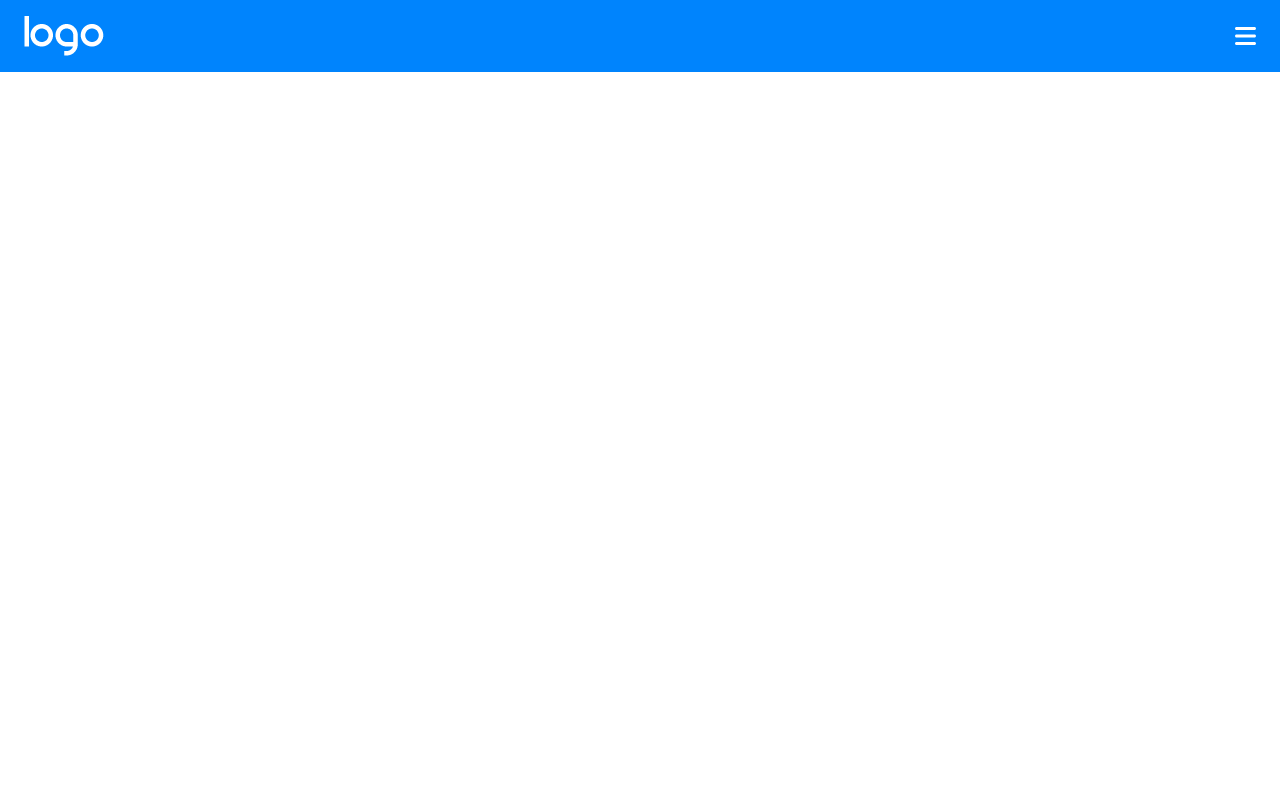
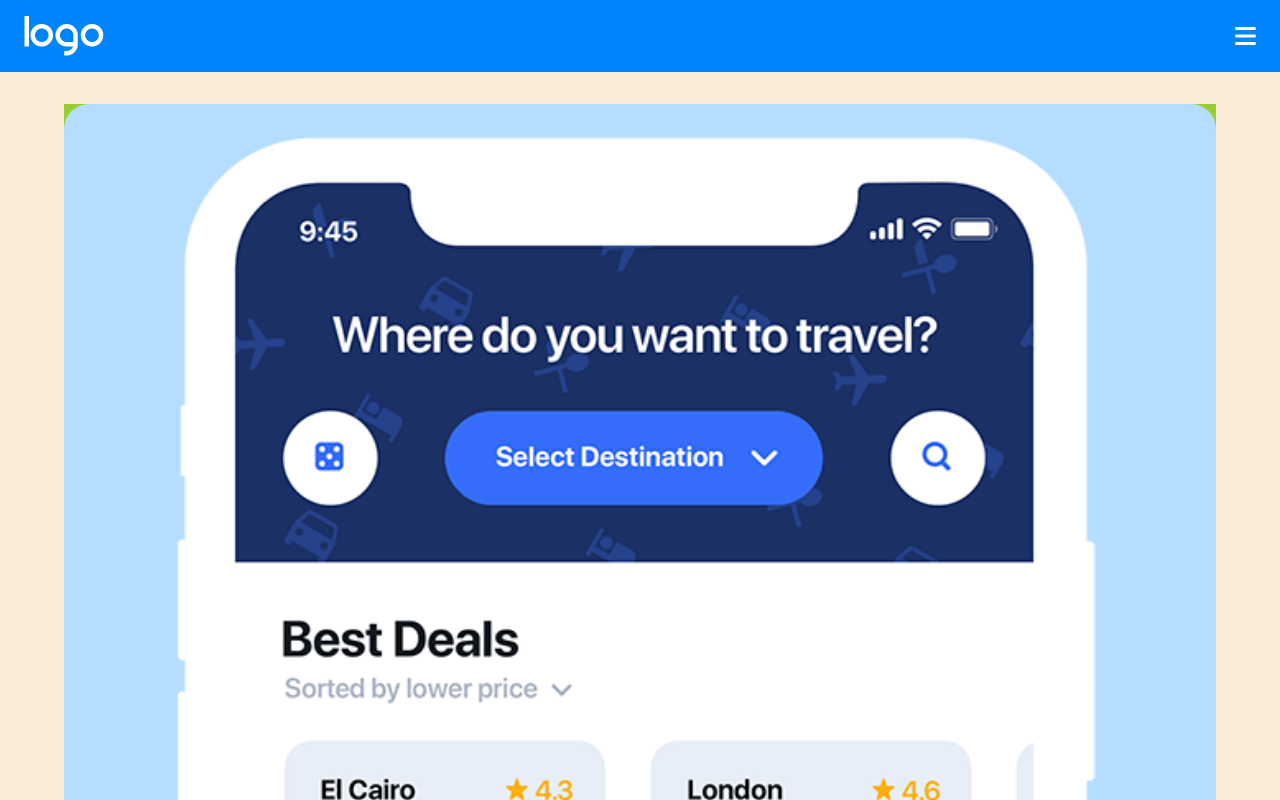
Before and after one commit to RiccardoCarluccio/htmlcss-responsive-layout, a plain HTML site: page index.html in a window 1280 px wide. Shown: the top 800 px of the page. Drawn offline with Linux system fonts and the light colour scheme.

Commit message:
hero section v1.0

```diff
--- a/CSS/style.css
+++ b/CSS/style.css
@@ -1,3 +1,7 @@
+:root {
+  --gap-standard: 1rem;
+}
+
 * {
   box-sizing: border-box;
   margin: 0;
@@ -20,3 +24,31 @@ nav {
 nav svg {
   fill: white;
 }
+
+.hero-section {
+  background-color: antiquewhite;   /* placeholder */
+  width: 100%;
+  padding: 2rem 0;
+}
+
+.hero-container {
+  background-color: aquamarine;   /* placeholder */
+  width: 90%;
+  margin: auto;
+}
+
+.row {
+  background-color: yellowgreen;    /* placeholder */
+  height: calc(100% / 2 - var(--gap-standard));
+}
+
+.col-xl {
+  background-color: rgba(181, 221, 255, 255);
+  border-radius: 25px;
+}
+
+.col img {
+  width: 100%;
+  height: 100%;
+  object-fit: contain;
+}
--- a/index.html
+++ b/index.html
@@ -14,17 +14,19 @@
   <header>
     <nav>
       <img src="img/logo.png" alt="Logo">
-      <svg xmlns="http://www.w3.org/2000/svg" height="1.5rem" viewBox="0 0 448 512">
-        <path
-          d="M0 96C0 78.3 14.3 64 32 64H416c17.7 0 32 14.3 32 32s-14.3 32-32 32H32C14.3 128 0 113.7 0 96zM0 256c0-17.7 14.3-32 32-32H416c17.7 0 32 14.3 32 32s-14.3 32-32 32H32c-17.7 0-32-14.3-32-32zM448 416c0 17.7-14.3 32-32 32H32c-17.7 0-32-14.3-32-32s14.3-32 32-32H416c17.7 0 32 14.3 32 32z" />
-      </svg>
+      <svg xmlns="http://www.w3.org/2000/svg" height="1.5rem" viewBox="0 0 448 512"><path d="M0 96C0 78.3 14.3 64 32 64H416c17.7 0 32 14.3 32 32s-14.3 32-32 32H32C14.3 128 0 113.7 0 96zM0 256c0-17.7 14.3-32 32-32H416c17.7 0 32 14.3 32 32s-14.3 32-32 32H32c-17.7 0-32-14.3-32-32zM448 416c0 17.7-14.3 32-32 32H32c-17.7 0-32-14.3-32-32s14.3-32 32-32H416c17.7 0 32 14.3 32 32z" /></svg>
     </nav>
 
     <div class="hero-section">
       <div class="hero-container">
         <div class="row">
-          <div class="col">
+          <div class="col-xl">
+            <div class="col">
 
+            </div>
+            <div class="col">
+              <img src="img/phone.png" alt="Phone">
+            </div>
           </div>
 
           <div class="col"></div>
```
